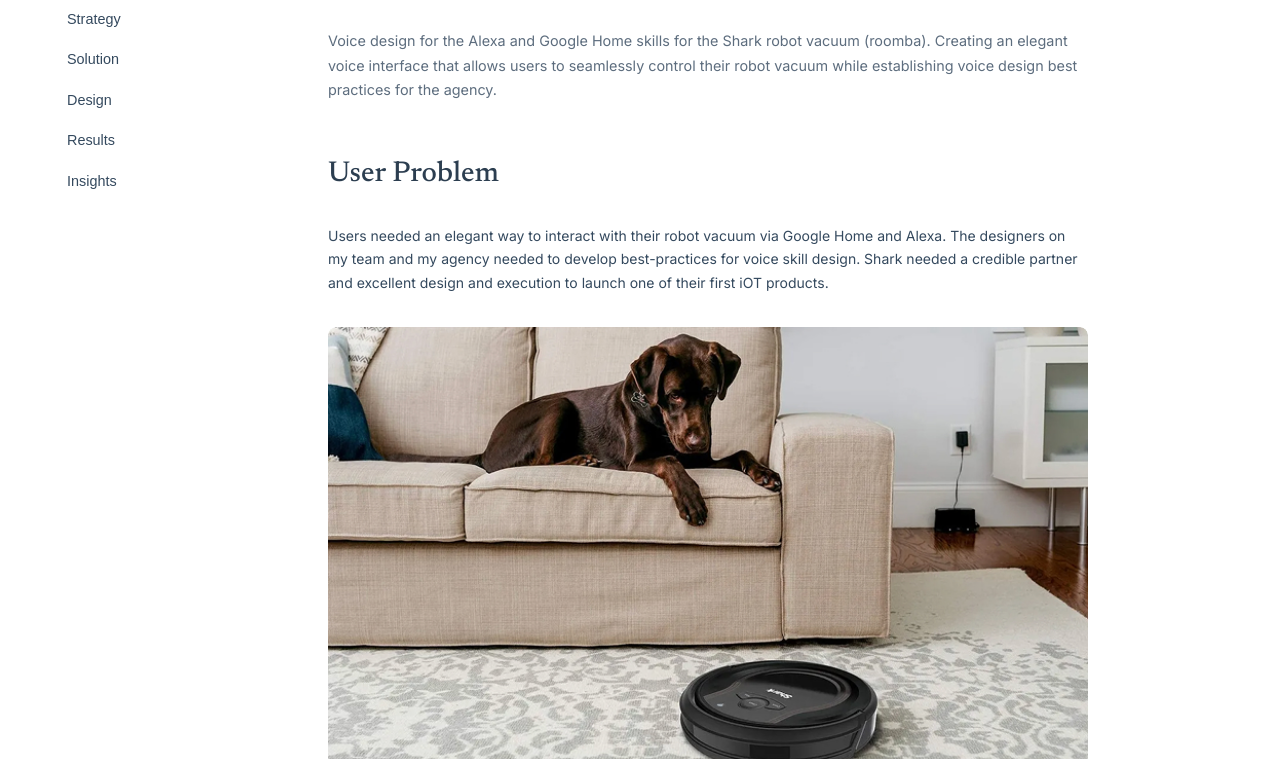
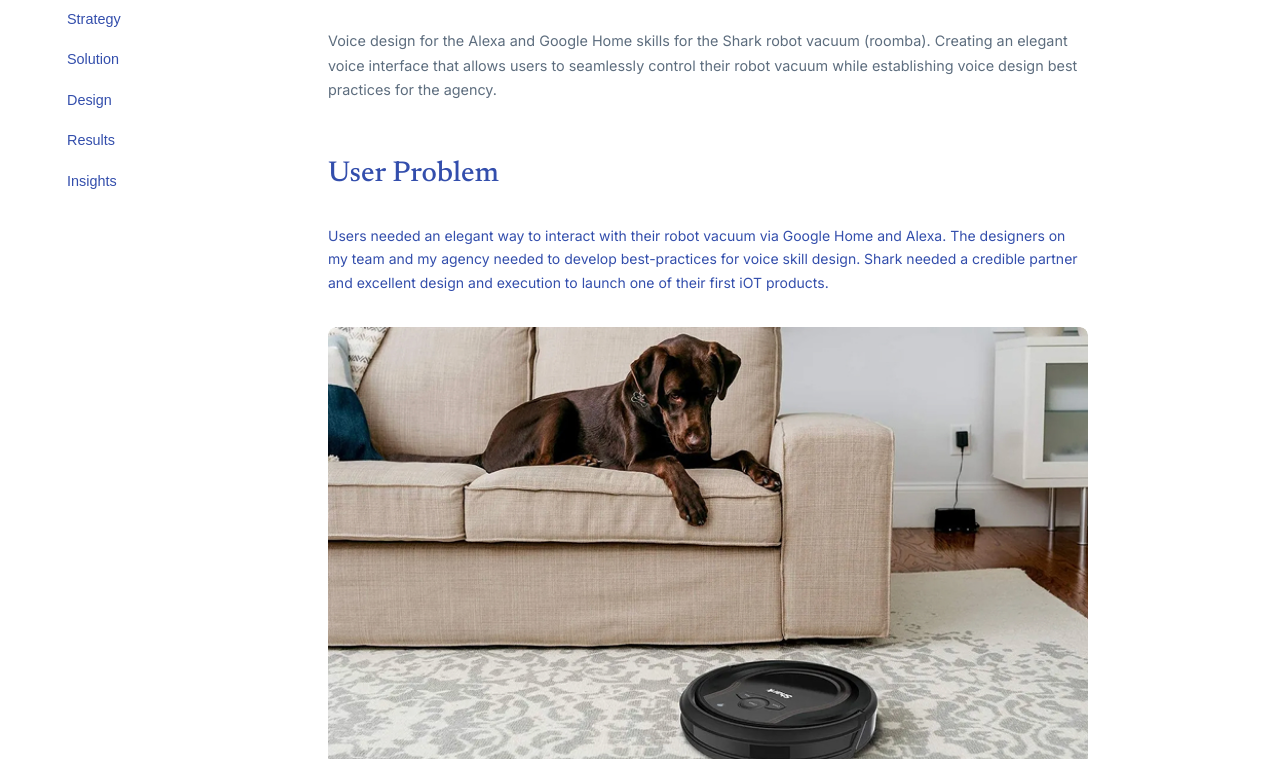
Before and after one commit to annie-sommer/annie-sommer.github.io, an Astro site: page /sharkninja in a window 1280 px wide. Shown: the part 150-909 px from the top of the page. Built offline with nearby package versions, Linux system fonts and the light colour scheme; Astro itself is replaced by a stand-in of ours.

Commit message:
adding new colors

```diff
--- a/src/pages/sharkninja.astro
+++ b/src/pages/sharkninja.astro
@@ -11,10 +11,15 @@
    <link href="https://fonts.googleapis.com/css2?family=Inter:ital,opsz,wght@0,14..32,100..900;1,14..32,100..900&family=Newsreader:ital,opsz,wght@0,6..72,200..800;1,6..72,200..800&display=swap" rel="stylesheet">
     <style>
         :root {
-            --primary-color: #2c3e50;
-            --text-color: #34495e;
-            --light-gray: #f8f9fa;
-            --border-color: #e9ecef;
+   			 --primary-color: #334EAC; /* Royal */
+   			 --secondary-color: #081F5C; /* Midnight */
+   			 --accent-color: #7096D1; /* China */
+  			  --text-color: #334EAC; /* Royal for main text */
+  			  --text-secondary: #7096D1; /* China for secondary text */
+   			 --text-muted: #BAD6EB; /* Sky for muted text */
+   			 --light-gray: #F7F2EB; /* Moon */
+   			 --border-color: #EDF1F6; /* Porcelain */
+   			 --background-accent: #D0E3FF; /* Dawn */
             --sidebar-width: 240px;
             --base-font-size: 14px;
         }
```
